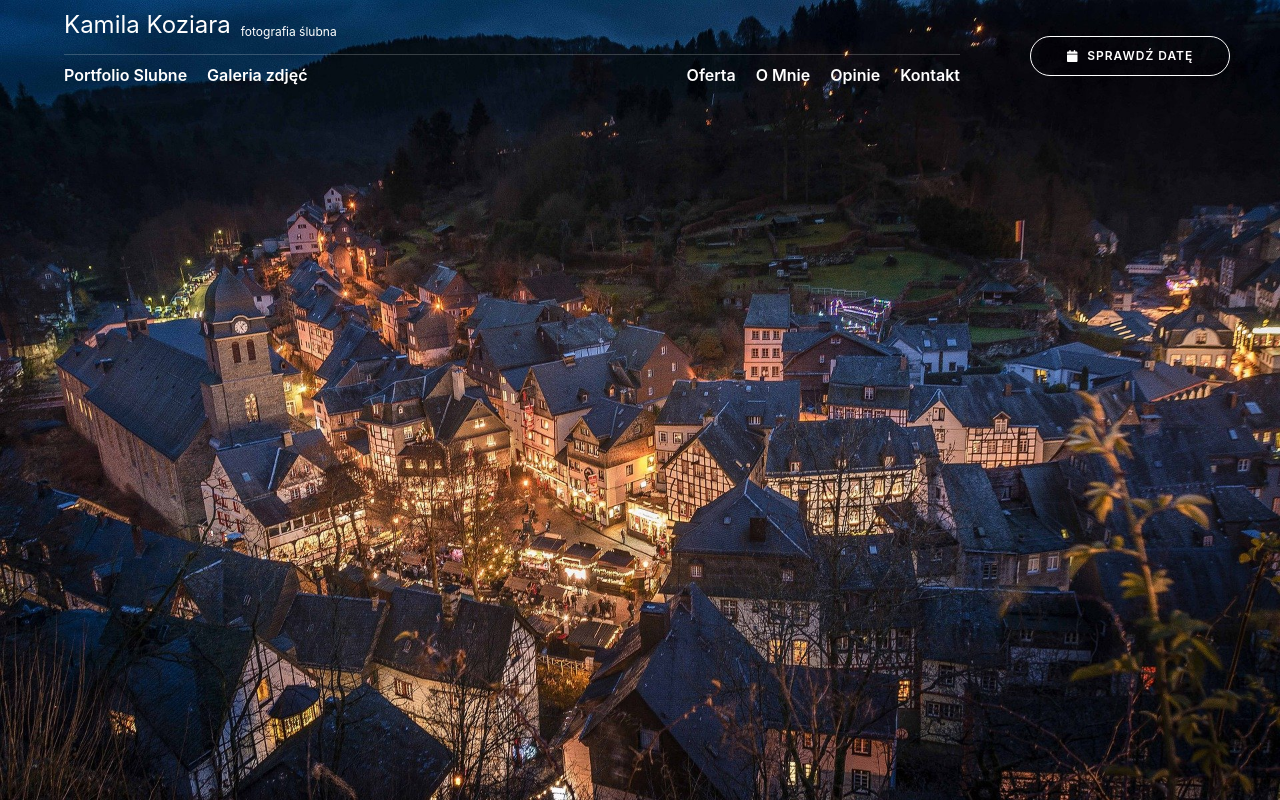
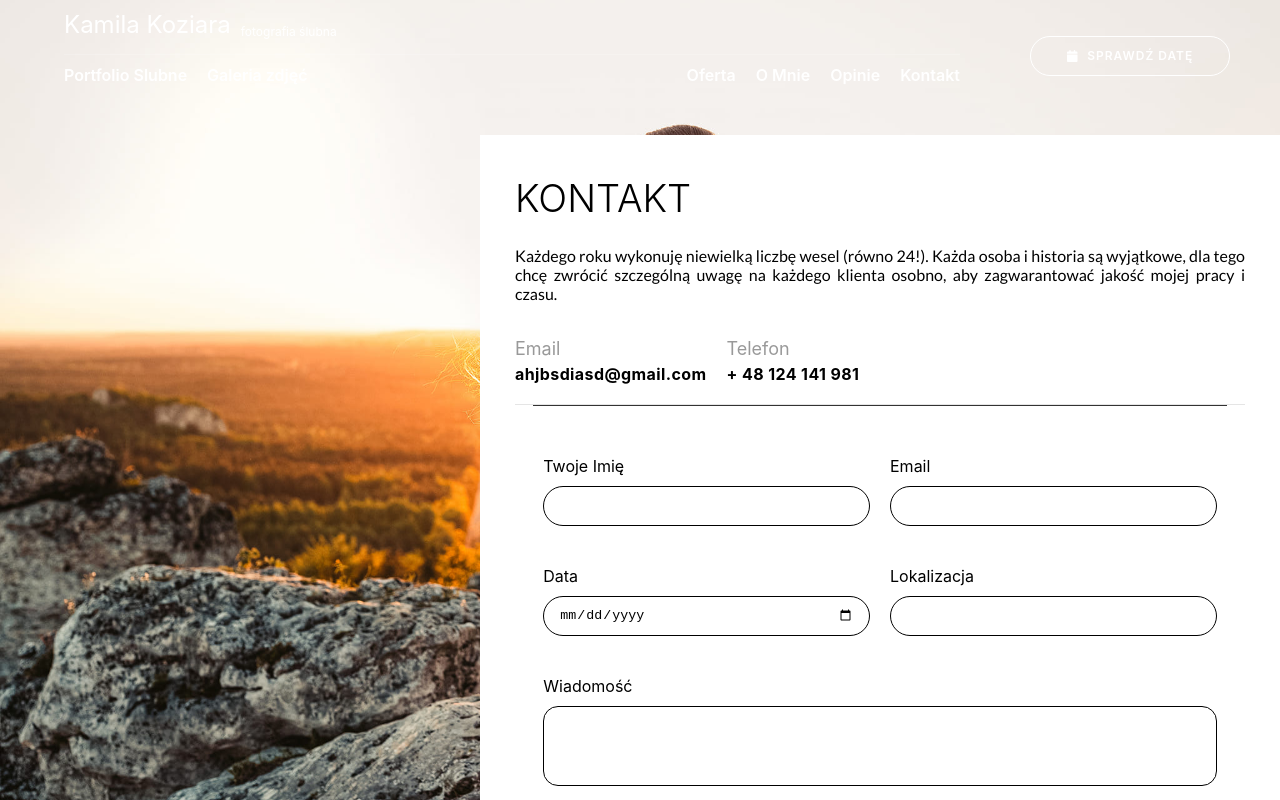
Before and after one commit to Zaniew1/NEXT-PhotographySite, a Next.js app: page /contact in a window 1280 px wide. Shown: the top 800 px of the page. Built offline with nearby package versions, Linux system fonts and the light colour scheme.

Commit message:
change style contact page

```diff
--- a/pages/contact.module.css
+++ b/pages/contact.module.css
@@ -1,31 +1,71 @@
 .contact__background{
-    background-image: url('../public/img/picture2.jpg');
-    background-position: cover;
-    background-size: cover;
+    position: relative;
     width: 100vw;
     height: 50vh;
+    margin-bottom: 10px;
 }
+
 .contact__wrapper{
     display: flex;
     flex-direction: column;
     width: 95%;
-    margin: 30px auto
+    margin: 15px auto;
+    position: static
 }
 .contact__header{
     font-weight: 300;
     font-size: 38px;
-    margin: 25px auto;
+    margin: 5px 0 25px 0 ;
+}
+.contact__description{
+    font-family: 'lato', sans-serif;
+    text-align: justify;
 }
 .contact__contact{
     display: flex;
+    width: 100%;
+    justify-content: flex-start;
+    align-items: center;
+    border-bottom: 1px solid rgba(0,0,0,0.1)
+
 }
+.contact__wrap{
+    margin: 30px 20px 20px 0;
 
-
+}
+.contact__paragraph{
+    color: rgba(0,0,0,0.4);
+    font-size: 18px;
+    margin: 5px 0
+}
+.contact__content{
+    color: rgba(0,0,0,1);
+    font-weight: bold;
+    letter-spacing: 0.4px;
+}
 @media (min-width: 768px){
     .contact__background{
-
+        position: relative;
         height: 100vh;
     }
-
+    .contact__wrapper{
+        padding: 35px;
+        background-color: #fff;
+        position: absolute;
+        top: 15%;
+        right: 0;
+        width: 70%;
+        max-width: 700px
+    }
 
 }
+@media (min-width: 1280px){
+    .contact__background{
+        position: relative;
+        height: 100vh;
+    }
+    .contact__wrapper{
+
+        max-width: 800px
+    }
+}
--- a/pages/contact.tsx
+++ b/pages/contact.tsx
@@ -1,6 +1,7 @@
 import { ContactForm } from "../Components/Form/ContactForm";
 import { Header } from './../Components/Header/Header';
 import { Footer} from './../Components/Footer/Footer';
+import { BackgroundImage } from "../Components/UI/BackgroundImage";
 
 import classes from './contact.module.css';
 import Image from 'next';
@@ -8,28 +9,27 @@ import Image from 'next';
 const Contact:React.FC = (props) => { return (
     <main>
       <Header/>
-     <div className={classes.contact__background}>
-        {/* <Image src="/../../public/img/1.jpg" alt="asd" layout="fill" objectFit="cover"/> */}
-     </div>
-     <div className={classes.contact__contact}>
+      <BackgroundImage classContainer={classes.contact__background} src={'/img/3.jpg'} alt={'Zdjęcie przedstawiające zakochaną parę'} text={''}/>
+     <section className={classes.contact__wrapper}>
       <h2 className={classes.contact__header}>
         KONTAKT
       </h2>
-      <p>Każdego roku wykonuję niewielką liczbę wesel (równo 24!). Każda osoba i historia są wyjątkowe,
+      <p className={classes.contact__description}>Każdego roku wykonuję niewielką liczbę wesel (równo 24!). Każda osoba i historia są wyjątkowe,
          dla tego chcę zwrócić szczególną uwagę na każdego
         klienta osobno, aby zagwarantować jakość mojej pracy i czasu.</p>
-        <div>
-          <div className={classes.contact__contact}>
-            <p>Email</p>
-            <p>ahjbsdiasd@gmail.com</p>
+        <div  className={classes.contact__contact}>
+          <div className={classes.contact__wrap}>
+            <p className={classes.contact__paragraph}>Email</p>
+            <p className={classes.contact__content}>ahjbsdiasd@gmail.com</p>
           </div>
-          <div>
-            <p>Telefon</p>
-            <p>124141981249</p>
+          <div className={classes.contact__wrap}>
+            <p className={classes.contact__paragraph}>Telefon</p>
+            <p className={classes.contact__content}>+ 48 124 141 981</p>
           </div>
         </div>
-     </div>
+
      <ContactForm/>
+     </section>
      <Footer/>
     </main>
   );};
```
